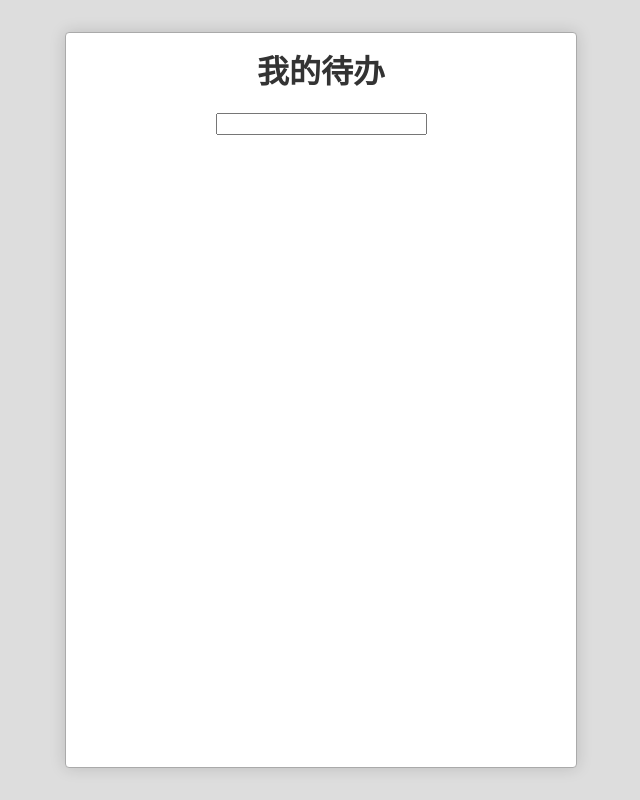
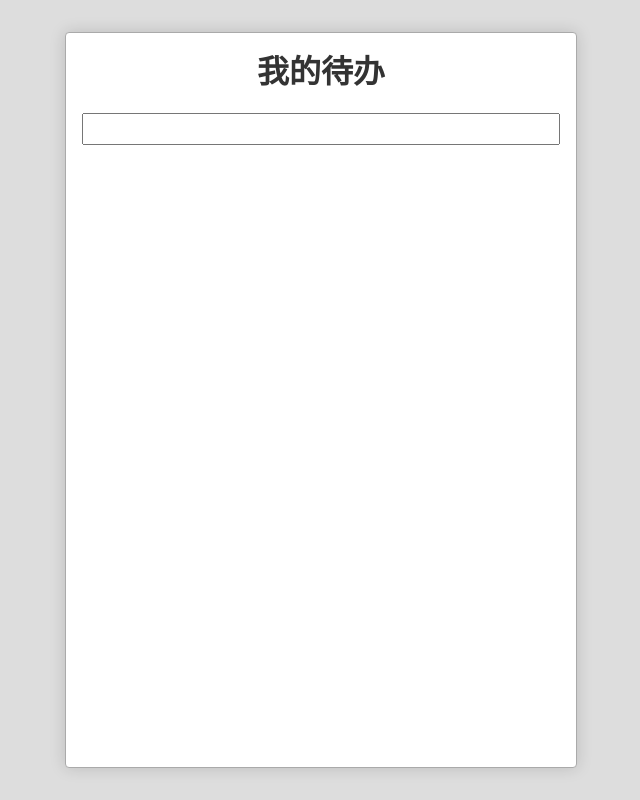
Before and after one commit to Honohonoho/react-project-1, a React (Create React App) app: page / in a window 1280 px wide. Shown: the whole page, without its empty margins (319-959 px from the left). Built offline with nearby package versions, Linux system fonts and the light colour scheme.

Commit message:
更新 TodoInput 的样式

```diff
--- /dev/null
+++ b/src/TodoInput.css
@@ -0,0 +1,7 @@
+.TodoInput{
+	width: 100%;
+	line-height: 1.8;
+	margin-bottom: 1em;
+	font-size: 16px;
+	padding: 0 .2em;
+}
--- a/src/todoInput.js
+++ b/src/todoInput.js
@@ -1,8 +1,10 @@
 import React,{ Component } from 'react';
+import './TodoInput.css'
 
 export default class TodoInput extends Component{
 	render(){
-		return <input type="text" Value={this.props.content}
+		return <input className="TodoInput" type="text"
+			value={this.props.content}
 			onChange={this.changeTitle.bind(this)}
 			onKeyPress={this.submit.bind(this)}/>
 	}
```
Also changed, not shown: src/App.js (+6 -3 lines), 10 other files (tests, documents, lock files or other folders).
